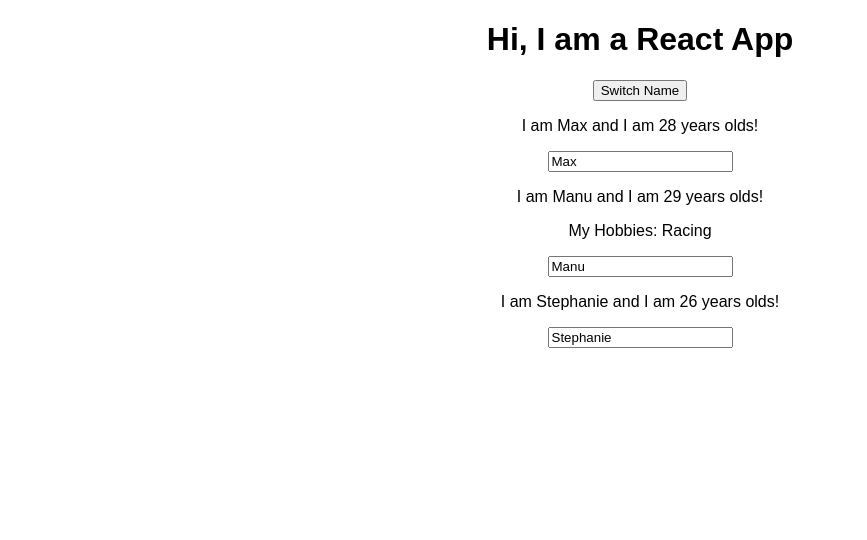
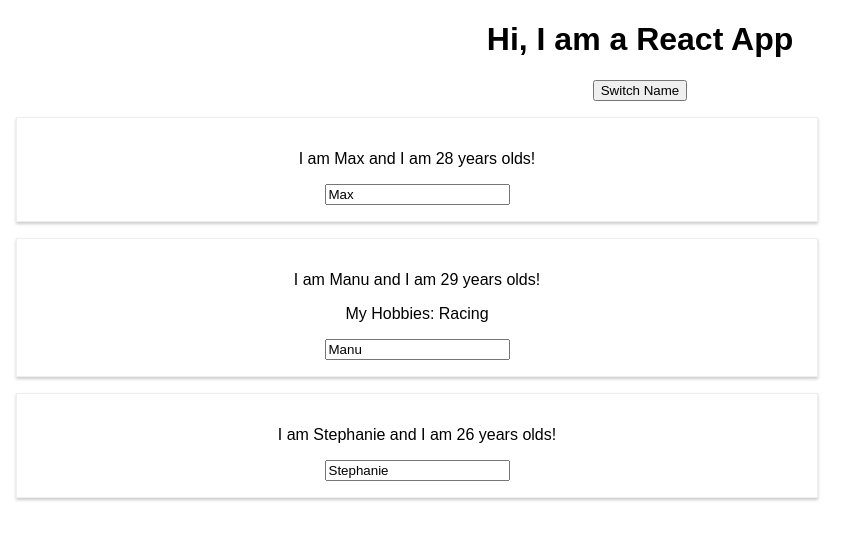
Before and after one commit to haluskua/react-complete-guide, a React (Create React App) app: page / in a window 1280 px wide. Shown: the top 540 px of the page, without its empty margins (0-867 px from the left). Built offline with nearby package versions, Linux system fonts and the light colour scheme.

Commit message:
adding styling with stylesheet

```diff
--- a/src/App.js
+++ b/src/App.js
@@ -1,5 +1,6 @@
 import React, { Component } from "react";
 import "./App.css";
+import "./Person/Person"
 import Person from "./Person/Person";
 
 class App extends Component {
--- /dev/null
+++ b/src/Person/Person.css
@@ -0,0 +1,8 @@
+.Person {
+    width: 60%;
+    margin: 16px;
+    border: 1px solid #eee;
+    box-shadow: 0 2px 3px #ccc;
+    padding: 16px;
+    text-align: center;
+}
--- a/src/Person/Person.js
+++ b/src/Person/Person.js
@@ -15,10 +15,11 @@
 // }
 
 import React from 'react';
+import './Person.css'
 
 const person = (props) => {
     return (
-    <div>
+    <div className="Person">
         <p onClick={props.click}>I am {props.name} and I am {props.age} years olds! </p>
         <p>{props.children}</p>
         <input type="text" onChange={props.changed} value={props.name}/>
```
